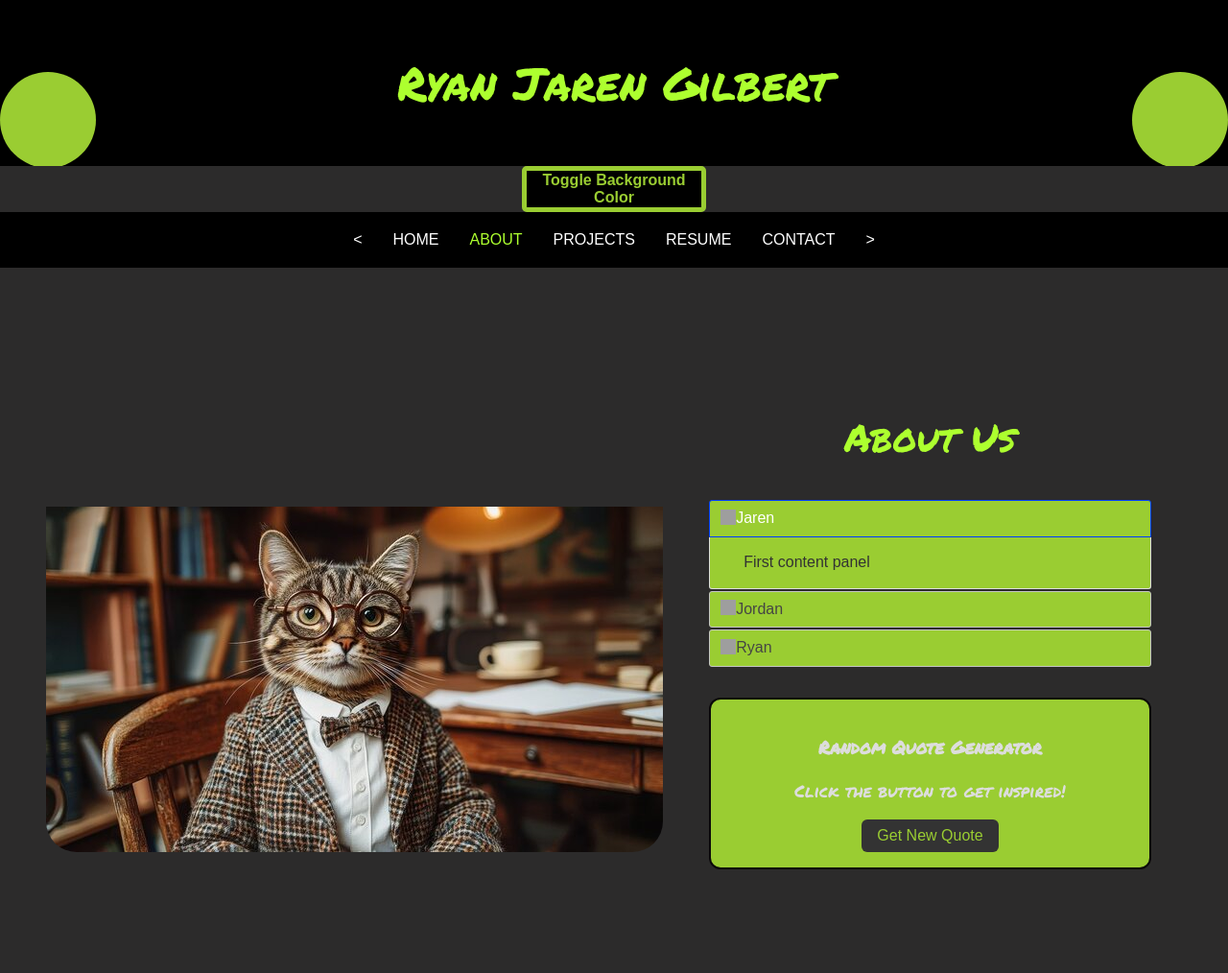
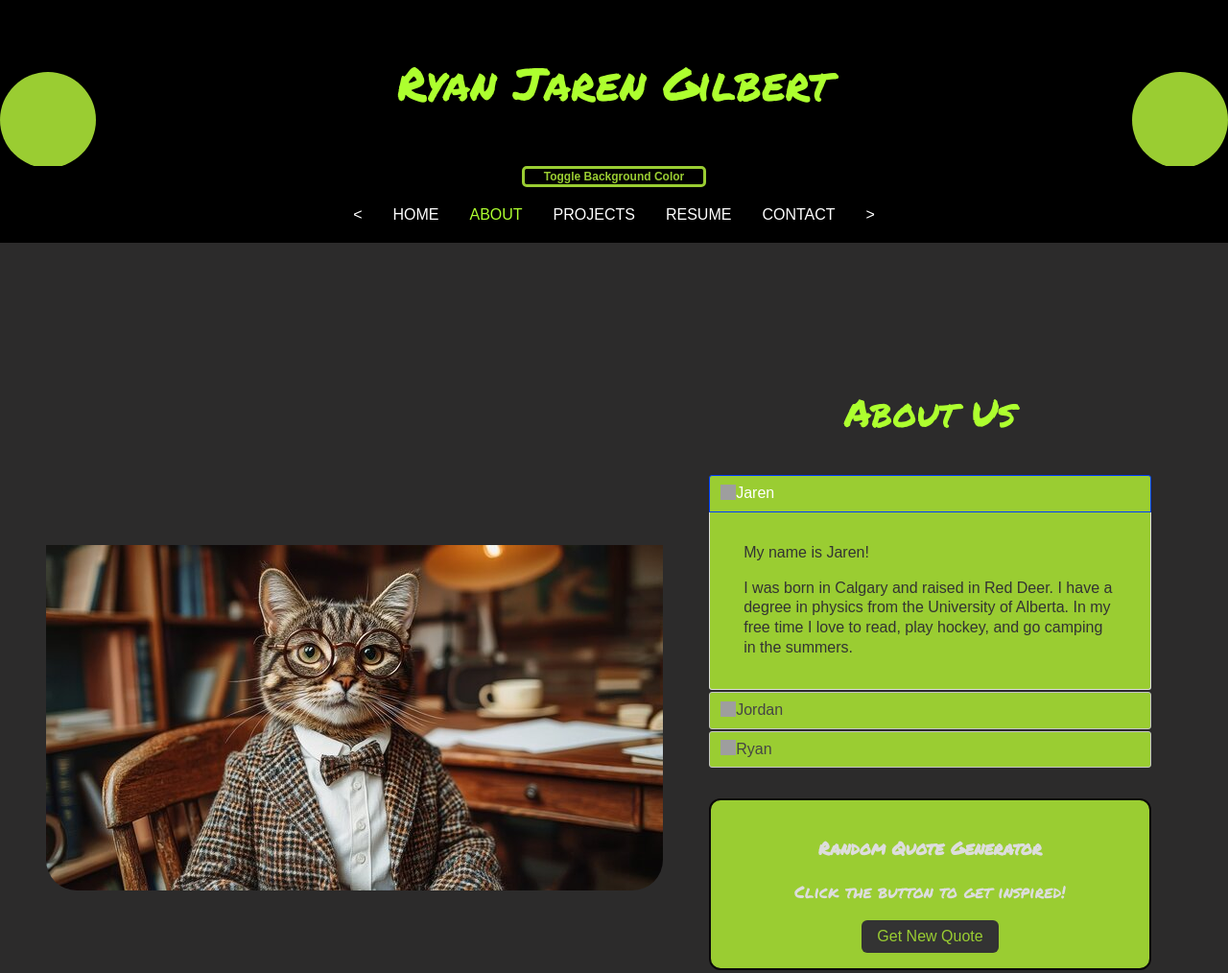
Before and after one commit to Jaren-Wheeler/WebDev-FinalProject, a plain HTML site: page about.html in a window 1280 px wide. Shown: the top 1014 px of the page at 96% size. Drawn offline with nearby package versions, Linux system fonts and the light colour scheme; grey boxes are pictures that could not be loaded.

Commit message:
Add my blurb in the about section

```diff
--- a/about.html
+++ b/about.html
@@ -20,7 +20,9 @@
         <div class="bouncing-ball ball-right"></div>
     </header>
 
-    <button id="toggle-mode">Toggle Background Color</button>
+    <div id="toggle-btn-container">
+        <button id="toggle-mode">Toggle Background Color</button>
+    </div>
 
     <nav>
         <a href="index.html" aria-label="Previous page">&lt;</a>
@@ -37,7 +39,12 @@
             <h2>About Us</h2>
             <div id="accordion">
                 <h3>Jaren</h3>
-                <div>First content panel</div>
+                <div>
+                    <p>My name is Jaren!</p>
+                    <p>I was born in Calgary and raised in Red Deer. I have a degree in physics from the University of Alberta. In my free time
+                        I love to read, play hockey, and go camping in the summers.
+                    </p>
+                </div>
 
                 <h3>Jordan</h3>
                 <div>Second content panel</div>
--- a/styles/stylesheet.css
+++ b/styles/stylesheet.css
@@ -119,12 +119,18 @@ header h1 {
     }
 }
 
+#toggle-btn-container {
+    display: flex;
+    justify-content: center;
+    background-color: black;
+
+}
+
 #toggle-mode {
     width: 12rem;
-    margin: auto;
-    font-size: 16px;
+    font-size: 12px;
     font-weight: bold;
-    border: 5px solid yellowgreen;
+    border: 3px solid yellowgreen;
     border-radius: 5px;
     color: yellowgreen;
     background-color: black;
```
